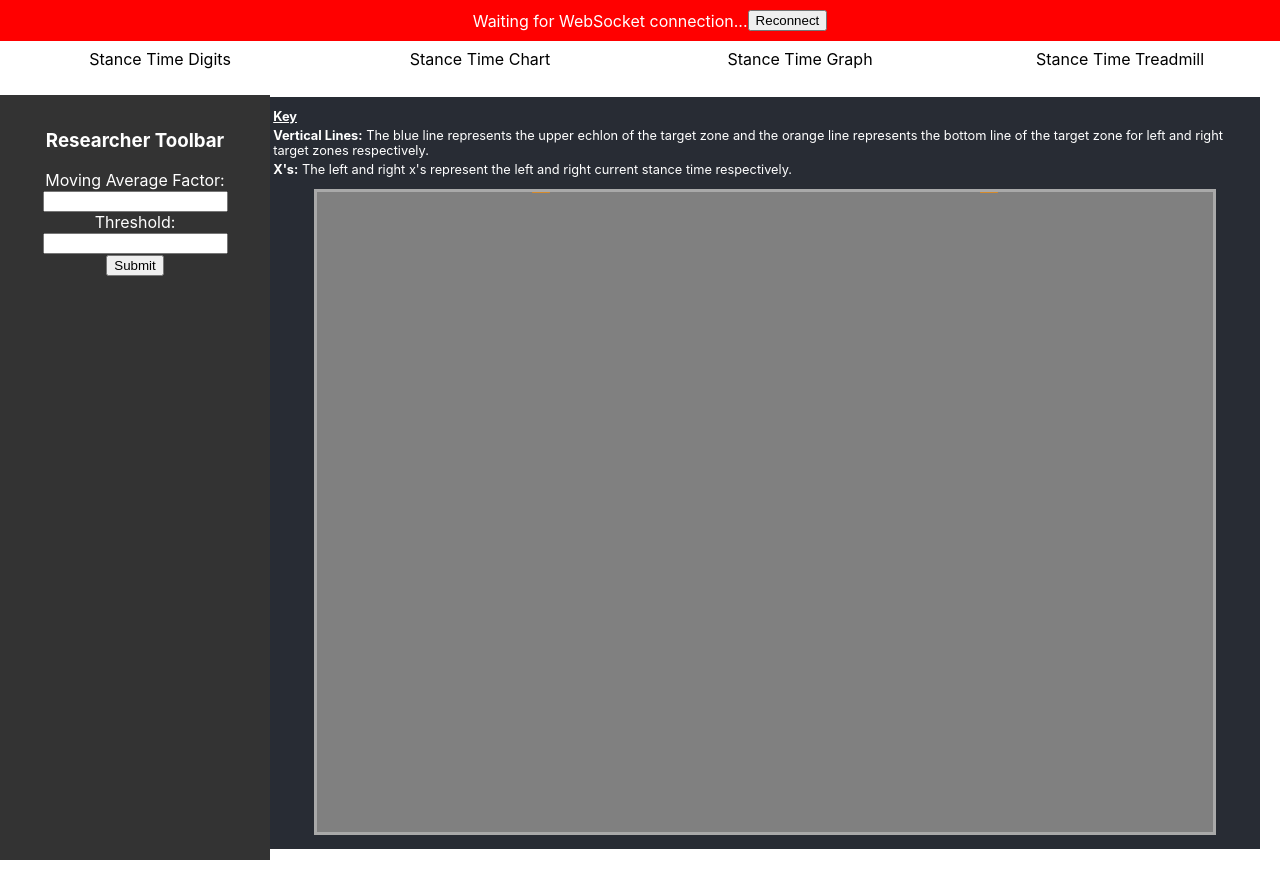
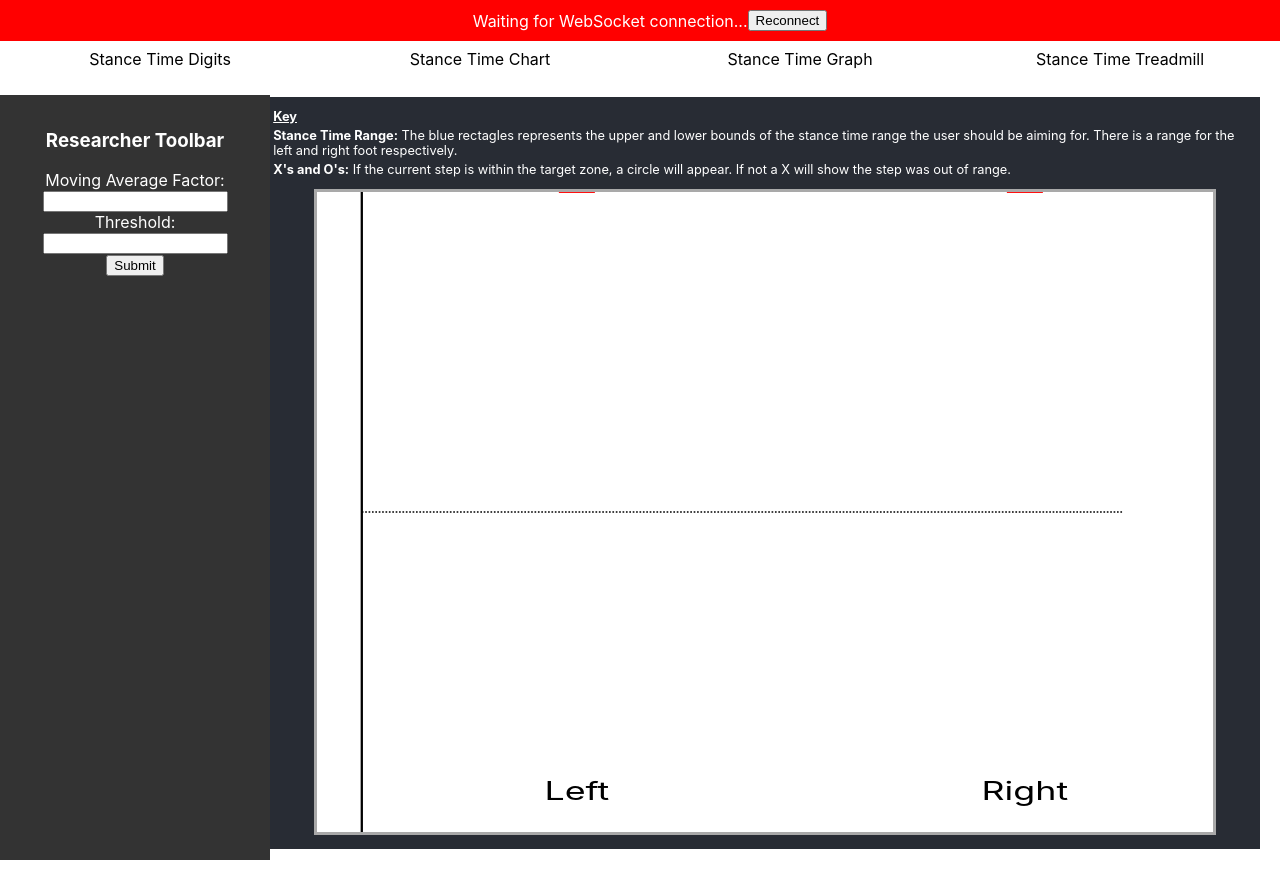
Before and after one commit to oss-slu/Step_Time_Biofeedback, a React (Create React App) app in the folder frontend/: page / in a window 1280 px wide. Both pictures are taken after a click on the item "Stance Time Treadmill". Built offline with nearby package versions, Linux system fonts and the light colour scheme; no server answers.

Commit message:
adding new teadmill frontend

```diff
--- a/frontend/src/StanceTimeTreadmil.js
+++ b/frontend/src/StanceTimeTreadmil.js
@@ -1,4 +1,4 @@
-import "./StanceTimeTreadmill.css"
+import "./StanceTimeTreadmill.css";
 
 function StanceTimeTreadmill({ stanceTime }) {
   const scaleFactor = 50;
@@ -10,39 +10,97 @@ function StanceTimeTreadmill({ stanceTime }) {
   const rightOffsetMax = (stanceTime.right - stanceTime.targetZones.right.max) * rightScaleFactor;
 
   // Based on a 100x100 viewbox, ensures at least 1 target-zone is visible to imply that the other is too far
-  let leftMinPosition = Math.max(scaleFactor - leftOffsetMin, 0);
-  let leftMaxPosition = Math.min(scaleFactor + leftOffsetMax, 100);
-  let rightMinPositon = Math.max(scaleFactor - rightOffsetMin, 0);
-  let rightMaxPosition = Math.min(scaleFactor + rightOffsetMax, 100);
+  let leftMaxPosition = Math.max(scaleFactor - leftOffsetMin, 0);
+  let leftMinPosition = Math.min(scaleFactor + leftOffsetMax, 100);
+  let rightMaxPosition = Math.max(scaleFactor - rightOffsetMin, 0);
+  let rightMinPosition = Math.min(scaleFactor + rightOffsetMax, 100);
+  let leftCurrent = stanceTime.left * leftScaleFactor;
+  let rightCurrent = stanceTime.right * rightScaleFactor;
+
+  console.log("leftCurrent:", leftCurrent, "leftMinPosition:", leftMinPosition);
+  console.log("rightCurrent:", leftCurrent, "rightMinPosition:", leftMinPosition);
 
   return (
-    <div data-testid='stance-time-treadmill-view' className="StanceTimeTreadmill">
-      <div className='visual-key'>
+    <div
+      data-testid="stance-time-treadmill-view"
+      className="StanceTimeTreadmill"
+    >
+      <div className="visual-key">
         <ul>
-          <li><strong><u>Key</u></strong></li>
-          <li><strong>Vertical Lines:</strong> The blue line represents the upper echlon of the target zone and the orange line represents the bottom line of the target zone for left and right target zones respectively.</li>
-          <li><strong>X's:</strong> The left and right x's represent the left and right current stance time respectively.</li>
+          <li>
+            <strong>
+              <u>Key</u>
+            </strong>
+          </li>
+          <li>
+            <strong>Stance Time Range:</strong> The blue rectagles represents the upper
+            and lower bounds of the stance time range the user should be aiming for. There
+            is a range for the left and right foot respectively.
+          </li>
+          <li>
+            <strong>X's and O's:</strong> If the current step is within the target zone,
+            a circle will appear. If not a X will show the step was out of range.
+          </li>
         </ul>
       </div>
-      <svg data-testid="treadmill-svg" className="Treadmill" viewBox="0 0 100 100" preserveAspectRatio='none'>
-        <g data-testid='target-zones' className='TargetZones'>
-          <g data-testid='left-target-zones' className='LeftTargetZones'>
-            <line className='max-zone' x1='24' x2='26' y1={leftMaxPosition} y2={leftMaxPosition} />
-            <line className='min-zone' x1='24' x2='26' y1={leftMinPosition} y2={leftMinPosition} />
+      <svg
+        data-testid="treadmill-svg"
+        className="Treadmill"
+        viewBox="0 0 100 100"
+        preserveAspectRatio="none"
+      >
+        <g data-testid="target-zones" className="TargetZones">
+          <g data-testid="baseline" className="YAxis">
+            <line x1="5" x2="5" y1="0" y2="100" />
           </g>
-          <g data-testid='right-target-zones' className='RightTargetZones'>
-            <line className='max-zone' x1='74' x2='76' y1={rightMaxPosition} y2={rightMaxPosition} />
-            <line className='min-zone' x1='74' x2='76' y1={rightMinPositon} y2={rightMinPositon} />
+          <g>
+            <text x="29" y="95" textAnchor="middle" fontSize="4"> Left</text>
+          </g>
+          <g>
+            <text x="79" y="95" textAnchor="middle" fontSize="4"> Right</text>
+          </g>
+          <g data-testid="left-target-zones" className="LeftTargetZones">
+            <rect
+              className="max-zone"
+              x="24"
+              y={leftMinPosition}
+              width="10"
+              height={leftMaxPosition - leftMinPosition}
+            />
+          </g>
+          <g data-testid="right-target-zones" className="RightTargetZones">
+            <rect
+              className="max-zone"
+              x="74"
+              y={rightMinPosition}
+              width="10"
+              height={rightMaxPosition - rightMinPosition}
+            />
+          </g>
+          <g data-testid="baseline" className="Baseline">
+            <line x1="5" x2="90" y1="50" y2="50" />
           </g>
         </g>
-        <g data-testid='stance-time-values' className='StanceTimeValues'>
-          <g data-testid='left-step' className='LeftStep'>
-            <line x1='24.5' x2='25.5' y1='49.5' y2='50.5' />
-            <line x1='24.5' x2='25.5' y1='50.5' y2='49.5' />
+        <g data-testid="stance-time-values" className="StanceTimeValues">
+          <g data-testid="left-step-mark" className="LeftStep">
+            {leftCurrent <= leftMaxPosition && leftCurrent >= leftMinPosition ? (
+              <circle cx="29" cy={leftCurrent} r="1.5" fill="green"/>
+            ) : (
+              <>
+                <line x1="27" y1={leftCurrent - 1.5} x2="31" y2={leftCurrent + 1.5} stroke="red" strokeWidth="2"/>
+                <line x1="27" y1={leftCurrent + 1.5} x2="31" y2={leftCurrent - 1.5} stroke="red" strokeWidth="2"/>
+              </>
+            )}
           </g>
-          <g data-testid='right-step' className='RightStep'>
-            <line x1='74.5' x2='75.5' y1='49.5' y2='50.5' />
-            <line x1='74.5' x2='75.5' y1='50.5' y2='49.5' />
+          <g data-testid="right-step-mark" className="RightStep">
+            {rightCurrent <= rightMaxPosition && rightCurrent >= rightMinPosition ? (
+              <circle cx="79" cy={rightCurrent} r="1.5" fill="green"/>
+            ) : (
+              <>
+                <line x1="77" y1={rightCurrent - 1.5} x2="81" y2={rightCurrent + 1.5} stroke="red" strokeWidth="2"/>
+                <line x1="77" y1={rightCurrent + 1.5} x2="81" y2={rightCurrent - 1.5} stroke="red" strokeWidth="2"/>
+              </>
+            )}
           </g>
         </g>
       </svg>
--- a/frontend/src/StanceTimeTreadmill.css
+++ b/frontend/src/StanceTimeTreadmill.css
@@ -5,7 +5,7 @@
     border-color: darkgray;
     border-style: solid;
     border-width: .25vw;
-    background-color: gray;
+    background-color: white;
 }
 
 .Treadmill line {
@@ -13,7 +13,8 @@
 }
 
 .TargetZones .max-zone {
-    stroke: blue;
+    border: 0;
+    fill:  #A3BED4;
 }
 
 .TargetZones .min-zone {
@@ -21,6 +22,15 @@
 }
 
 .StepTimeValues line {
+    stroke: black;
+}
+
+.Baseline {
+    stroke: black;
+    stroke-dasharray: .005cm;
+}
+
+.YAxis {
     stroke: black;
 }
 
```
